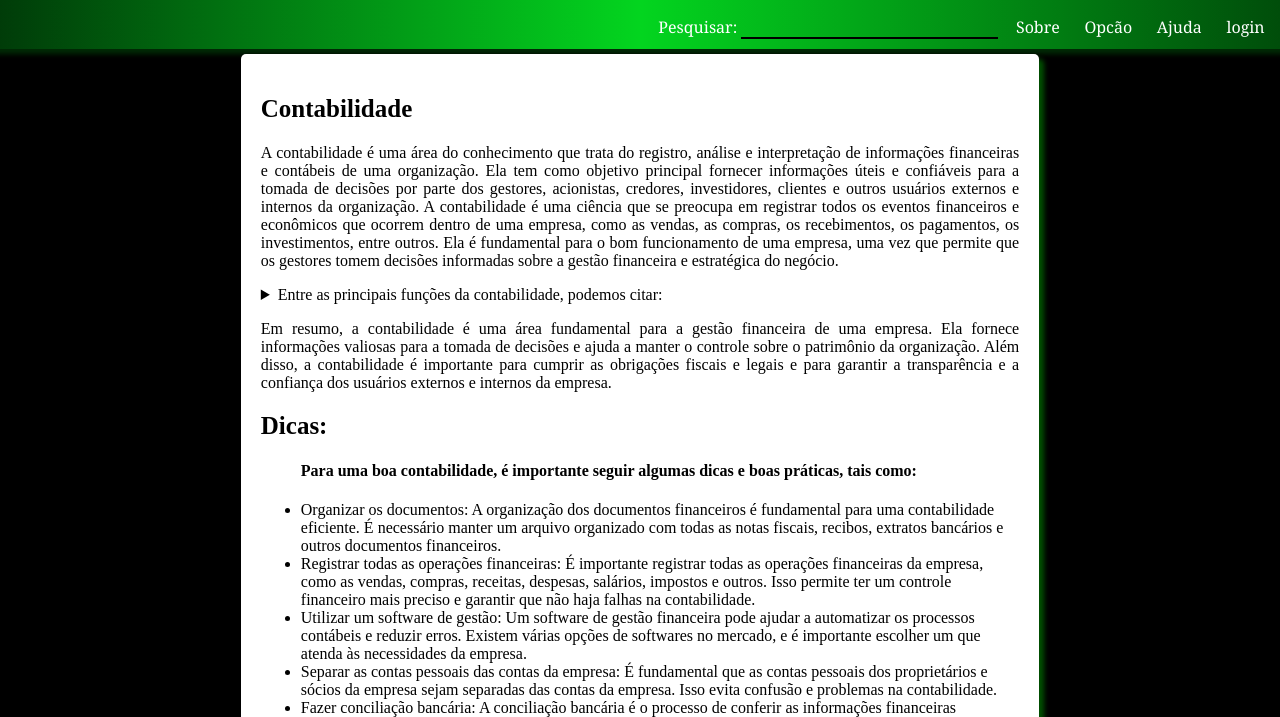
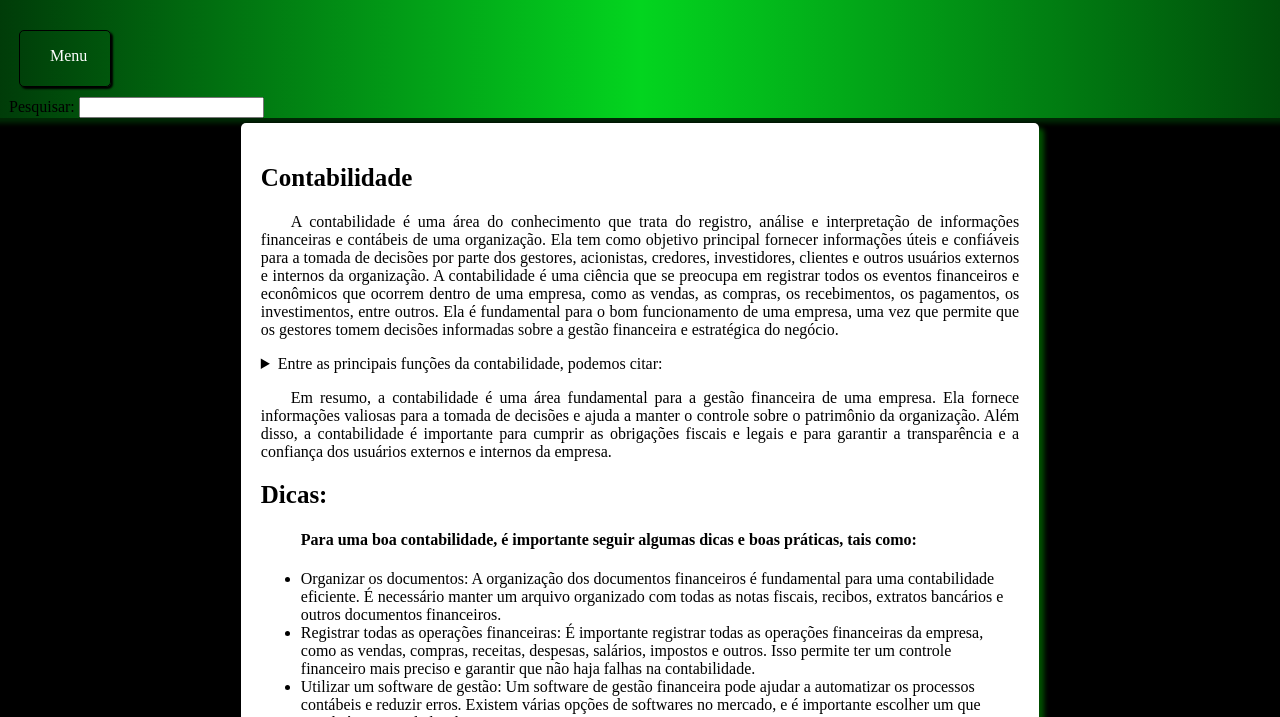
Before and after one commit to Sheldersan/Meus-pequenos-projetos, a plain HTML site: page site1/index.html in a window 1280 px wide. Shown: the part 83-800 px from the top of the page. Drawn offline with Linux system fonts and the light colour scheme.

Commit message:
Estou tentando montar um menu interativo

```diff
--- a/site1/index.html
+++ b/site1/index.html
@@ -11,15 +11,20 @@
 
     <div class="box">
         <header><h1>Escritorio de Contabi_lidade</h1></header>
-        <nav>
+
+
+            <nav>
+                <p id="text1">Menu</p>
+
+                <a href="">Sobre</a>
+                <a href="">Opcão</a>
+                <a href="">Ajuda</a>
+                <a href="pglogin.html">login</a>
+
+            </nav>
             <label for="pesquisar">Pesquisar:</label>
-            <input type="text" name="pesquisar" id="">
-            <a href="">Sobre</a>
-            <a href="">Opcão</a>
-            <a href="">Ajuda</a>
-            <a href="pglogin.html">login</a>
+            <input type="text" name="pesquisar" id="pesquisar">
 
-        </nav>
     </div>
     <main>
         <h2>Contabilidade</h2>
--- a/site1/style.css
+++ b/site1/style.css
@@ -21,12 +21,18 @@
 }
 
 nav{
-
-    text-align: end;
+    text-align: center;
     text-decoration: none;
-    margin-top: -20px;
-    padding-bottom: 5px;
-
+    border: 1px solid black;
+    display: flex;
+    flex-direction: column;
+    width: 90px;
+    margin-bottom: 10px;
+    box-shadow: 2px 2px 2px black;
+    color: black;
+    margin-left: 10px;
+    border-radius:5px ;
+    padding-bottom: 5px ;
 
 
 
@@ -34,10 +40,9 @@ nav{
 a{
     text-decoration: none;
     border: none;
-    padding: 0.5%;
     margin-left: 8px;
     font-family:fantasy;
-    color:rgb(255, 255, 255);
+    color:rgb(0, 0, 0);
 
     border-radius: 2px;
 
@@ -46,7 +51,8 @@ a{
 
 }
 a:hover{
-    color:rgb(0, 0, 0);
+    color:rgb(1, 183, 10);
+    background-color: rgb(229, 229, 229);
 }
 h1{
     font-family:'demo','simplesth' ;
@@ -65,13 +71,10 @@ h1{
     margin-right: -20px;
     padding-left: 21px;
     padding-right: 21px ;
-    padding-bottom: 5px;
     margin-top: -25px;
     box-shadow: 5px 5px 5px rgba(0, 70, 9, 0.599);
 }
 nav>input{
-    margin-top: 10px;
-
     width: 20%;
     border:none;
     background: none;
@@ -94,9 +97,10 @@ html{
     background-color: black;
 }
 p{
-    font-size: arial;
+    font-size: arial, verdana, sans-serif;
     font-size: 1em;
     text-align: justify;
+    text-indent: 30px;
 }
 h2{
     font-family: 'Times New Roman', Times, serif;
@@ -105,3 +109,17 @@ h2{
 details{
     list-style: none;
 }
+div> nav> a{
+    display: none;
+}
+nav:hover> a{
+    display: block;
+}
+#text1{
+    text-align: center;
+    color: rgb(255, 255, 255);
+    width: 50px;
+}
+div#pesquisar{
+
+}
```
